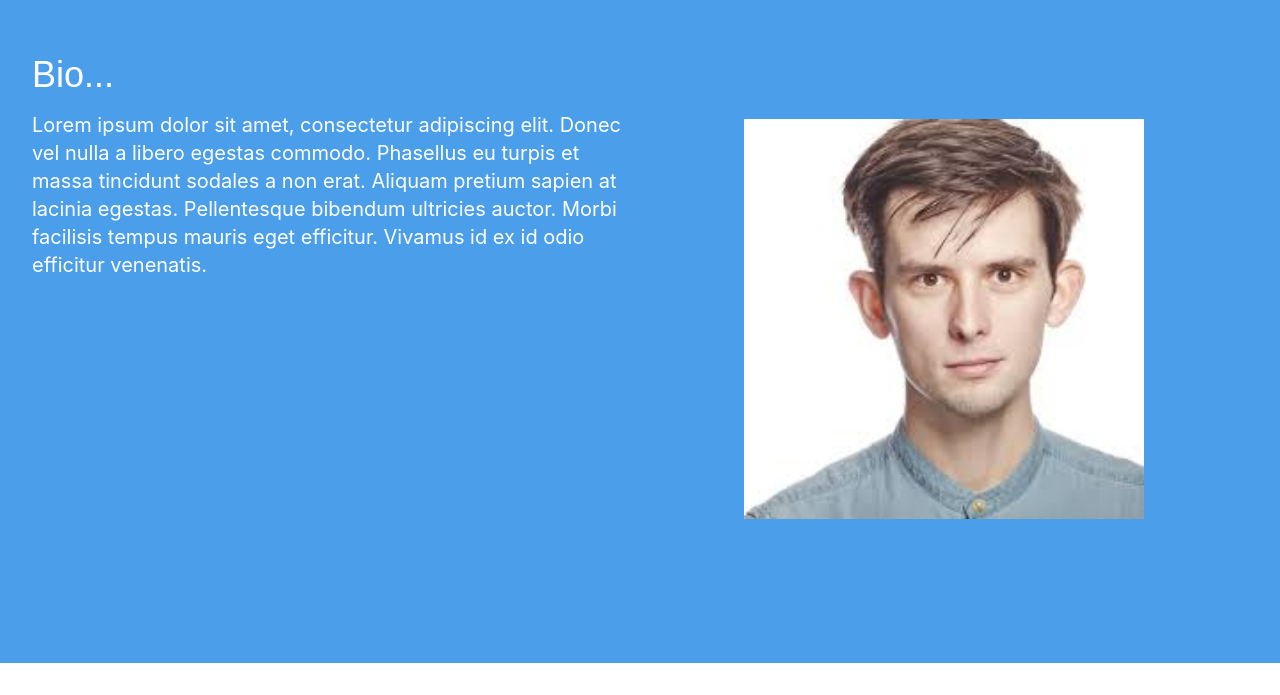
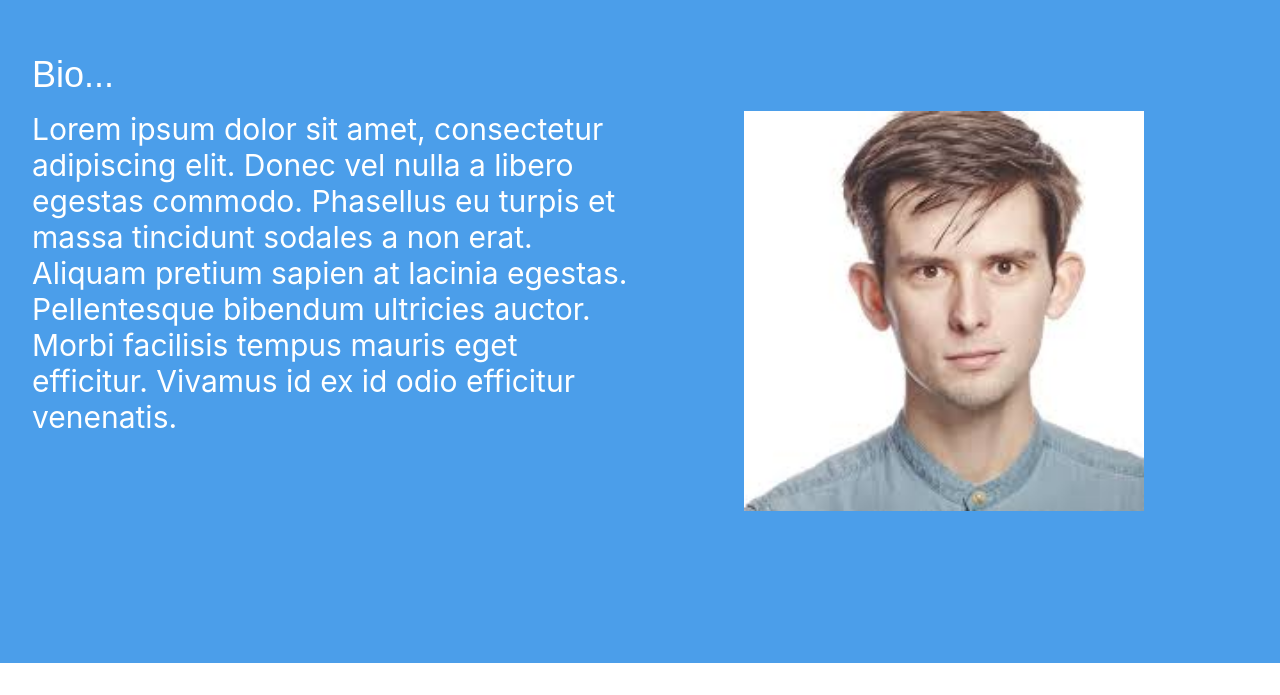
Before and after one commit to TEllwood23/K-H-Site, a React (Vite) app: page /about in a window 1280 px wide. Shown: the part 2561-3256 px from the top of the page. Built offline with nearby package versions, Linux system fonts and the light colour scheme; a web font is replaced by a local one; what aws-amplify would draw is missing.

Commit message:
further editing of responsiveness

```diff
--- a/src/pages/About.jsx
+++ b/src/pages/About.jsx
@@ -1,8 +1,8 @@
 function About() {
   return (
-    <div className="container mx-auto px-8 h-screen pt-20 lg:pt-40">
+    <div className="container mx-auto px-8 h-screen pt-36 lg:pt-40">
       <h1 className="text-4xl pb-4 font-sub">Bio...</h1>
-      <div className="flex flex-col lg:flex-row text-sm md:text-xl h-48 text-wrap">
+      <div className="flex flex-col lg:flex-row text-sm md:text-2xl lg:text-3xl h-48 text-wrap">
         <p className="flex-1">
           Lorem ipsum dolor sit amet, consectetur adipiscing elit. Donec vel nulla a libero egestas commodo. Phasellus eu turpis et massa tincidunt sodales a non erat. Aliquam pretium sapien at lacinia egestas. Pellentesque bibendum ultricies auctor. Morbi facilisis tempus mauris eget efficitur. Vivamus id ex id odio efficitur venenatis.
         </p>
@@ -10,7 +10,7 @@ function About() {
           <img
             src="/images/Kieran_headshot.jpeg"
             alt="Kieran Hodgson"
-            className="rounded-lg flex-grow max-h-[50vh] h-auto w-auto object-contain mx-auto mt-2"
+            className="rounded-lg flex-grow max-h-[50vh] h-auto w-auto object-contain mx-auto mt-2 md:mt-6 lg:mt-0"
           />
         </div>
       </div>
```
